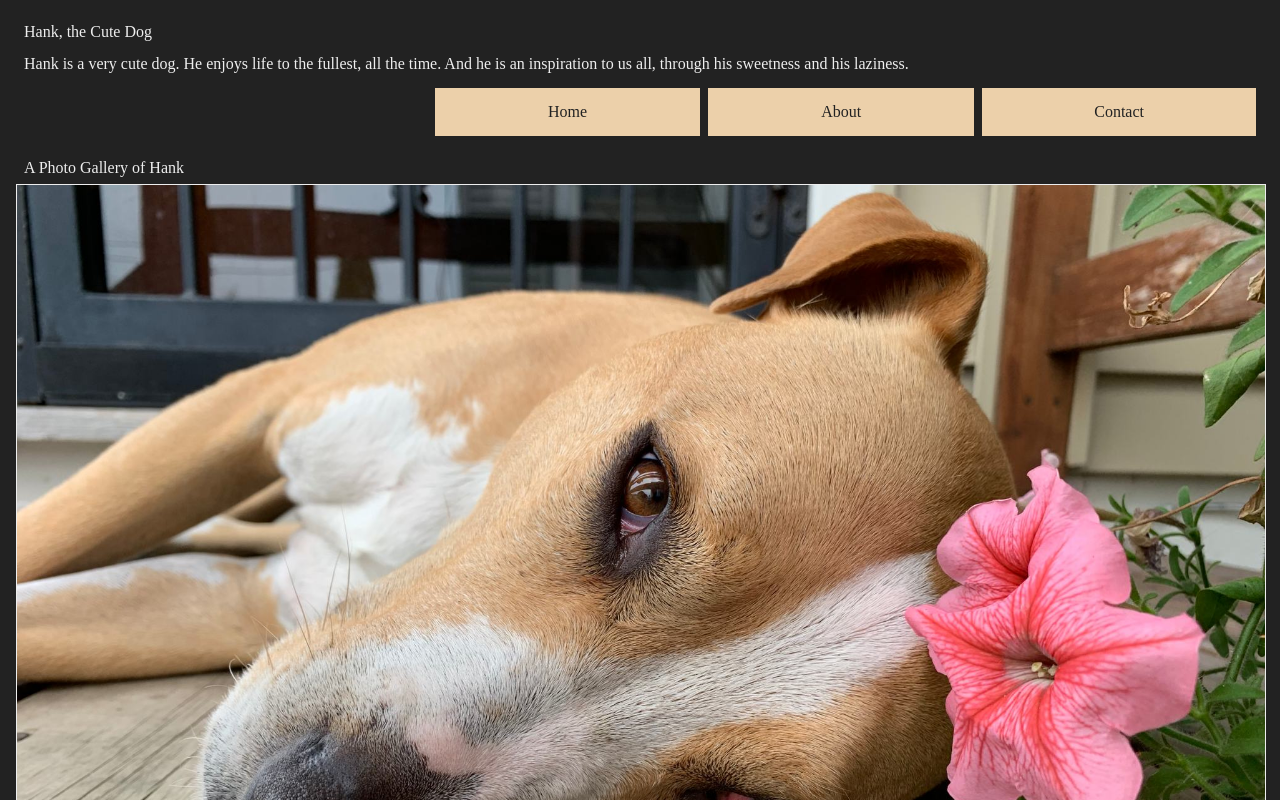
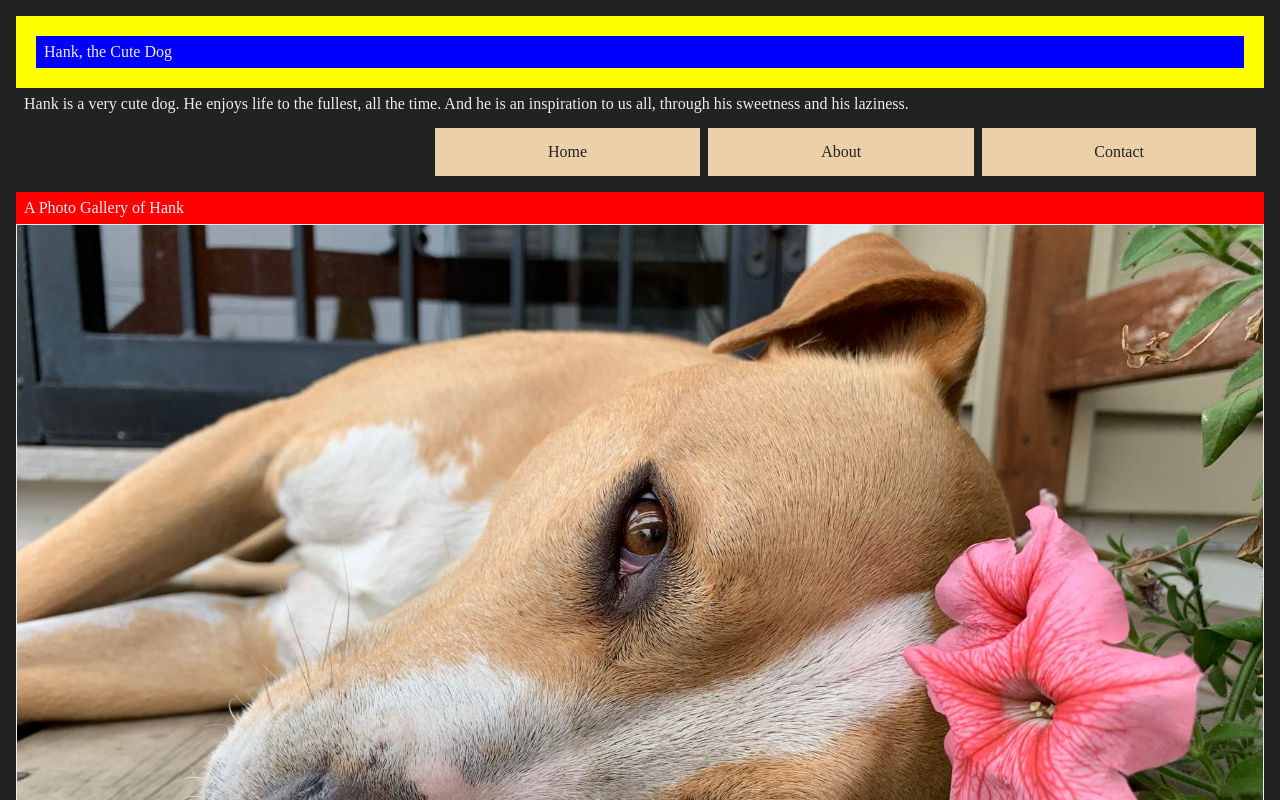
Before and after one commit to fwd-2020/week-09, a plain HTML site: page index.html in a window 1280 px wide. Shown: the top 800 px of the page. Drawn offline with Linux system fonts and the light colour scheme.

Commit message:
Add illustrative box-sizing styles

```diff
--- a/assets/css/screen.css
+++ b/assets/css/screen.css
@@ -32,11 +32,20 @@ section {
 }
 */
 
+section {
+  background: red;
+}
+h1 {
+  padding: 8px;
+  border: 20px solid yellow;
+  background: blue;
+}
 /* Responsive Images */
 img {
   display: block;
   max-width: 100%;
   border: 1px solid #EEE;
+  box-sizing: border-box;
 }
 
 /* Layout */
```
